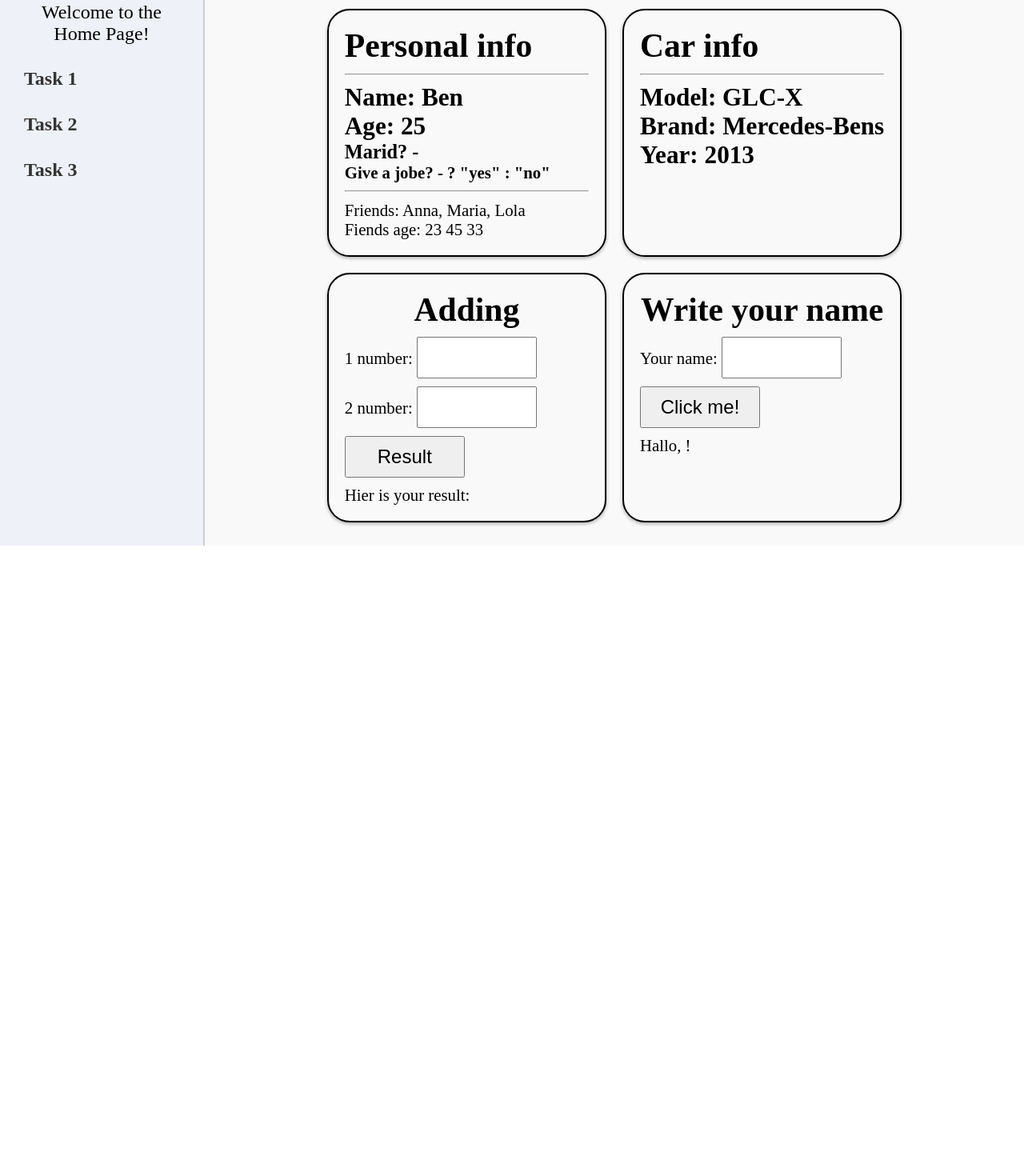
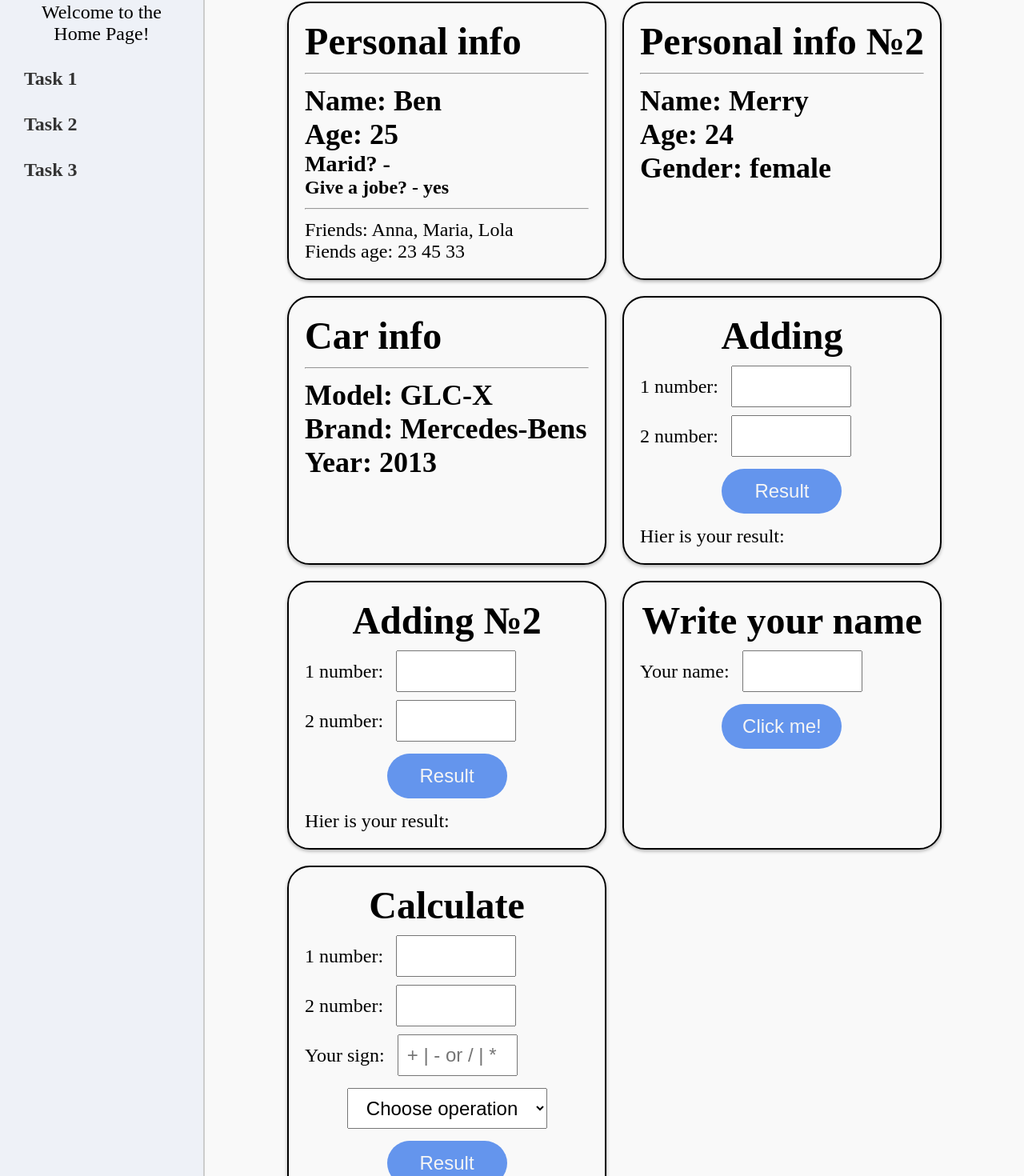
Before and after one commit to KoltLevry/React_third_ts, a React (Vite) app: page /mytask-02 in a window 1280 px wide. Shown: the part 118-1588 px from the top of the page at 80% size. Before the commit the page ends 800 px from the top, so only its background shows below. Built offline with nearby package versions, Linux system fonts and the light colour scheme.

Commit message:
add new task in Home task 1

```diff
--- a/src/components/Navbar/Navbar.css
+++ b/src/components/Navbar/Navbar.css
@@ -22,13 +22,13 @@
 
 .nav-container {
     padding: 10px;
-
 }
 .nav-container ul{
     display: flex;
     justify-content: space-around;
     gap: 100px;
     padding: 10px;
+    width: 100%;
 
 }
 .nav-container li{
@@ -40,11 +40,15 @@
     /* background-color: rgb(39, 100, 191); */
     /* background-color: rgb(104, 161, 247); */
     background-color: rgba(125, 174, 248, 0.644);
+    width: 100%;
+
 }
 .nav-container a{
     list-style: none;
     text-decoration: none;
     color:  rgb(32, 32, 32);
+    width: 100%;
+
 }
 .nav-container a:hover{
     color:  whitesmoke;
@@ -86,12 +90,28 @@
         display: none;
     }
     .nav-container ul{
-        gap:20px;
+        display: flex;
+        justify-content: center;
+        /* align-items: center; */
+        gap: 5%;
+        padding: 10px;
+        width: 100%;
+    }
+    .nav-container ul {
         justify-content: center;
         align-items: center;
+        gap: 20px;
+        width: 100%;
     }
-    /* .navbar-wrapper div{
-        display: none;
 
-    } */
+    .nav-container a:active {
+        color: #fff;
+        background-color: #4287f5;
+        border-radius: 5px;
+    }
+
+    .navbar-wrapper{
+       width: 100vw;
+
+    }
 }
--- a/src/components/pages/Home/Home.css
+++ b/src/components/pages/Home/Home.css
@@ -48,15 +48,24 @@
     flex-direction: column;
     justify-content: center;
     align-items: center;
+    /* bg - for check */
+    /* background-color: red; */
   }
 
+  @media (max-width: 1344px) {
+    .tasks-load-container {
+      padding: 0;
+    }
+}
 
   @media (max-width: 768px) {
-    .home-numbers-container{
+    /* .home-numbers-container{
       display: none;
-    }
-    .tasks-load-containe{
-     font-size: 6px;
+    } */
+    .tasks-load-container{
+     font-size: 16px;
+      /* padding: 0 !important; */
+      max-width: 100vw;
 
     }
   }
--- a/src/components/pages/Home/MyTask_01/MyTask_01.css
+++ b/src/components/pages/Home/MyTask_01/MyTask_01.css
@@ -31,6 +31,40 @@
     padding: 10px;
     font-size: 24px;
 }
+.task-wrapper select{
+    width: 250px;
+    padding: 10px;
+    font-size: 24px;
+    text-align: center;
+    align-self: center;
+   margin: 5px 0 0;
+
+}
+.task-wrapper button {
+   align-self: center;
+   margin: 5px;
+   background-color: cornflowerblue;
+   border-radius: 30px;
+   color: whitesmoke;
+   border: 4px solid transparent;
+}
+.task-wrapper button:hover {
+    transform: scale(1.05);
+    transition: transform 0.3s ease-in-out;
+    cursor: pointer;
+    border: 4px inset rgba(131, 131, 245, 0.719);
+
+}
+.task-wrapper button:active {
+    border: 4px inset blue;
+   background-color: rgba(100, 148, 237, 0.836);
+   transform: scale(0.99);
+
+ }
+
+.task-wrapper label {
+    margin-right: 10px;
+}
 
 .task_3-container h1,
 .task_4-container h1{
@@ -40,18 +74,17 @@
 @media (max-width: 1344px) {
     .task-wrapper {
         grid-template-columns: repeat(2, 1fr);
-    font-size: 1.3rem;
-
+    /* font-size: 1.3rem; */
+        padding: 0;
+        margin: 0;
     }
 }
 
 @media (max-width: 1068px) {
-    .home-numbers-container {
-        display: none;
-    }
+
     .task-wrapper {
         grid-template-columns: 1fr 1fr;
-        font-size: 1.1rem;
+        /* font-size: 1.1rem; */
 
     }
 }
@@ -59,7 +92,5 @@
 @media (max-width: 768px) {
     .task-wrapper {
         grid-template-columns: 1fr;
-        font-size: 0.9rem;
-
     }
 }
--- a/src/components/pages/Home/MyTask_01/MyTask_01.tsx
+++ b/src/components/pages/Home/MyTask_01/MyTask_01.tsx
@@ -3,22 +3,24 @@ import { useState } from "react";
 
 function MyTask_01() {
   // Типи змінних
-  let age: number = 25;
-  let personName: string = "Ben";
-  let isMarid: boolean = false;
+  const age: number = 25;
+  const personName: string = "Ben";
+  // const isMarid: boolean = false;
+  const isMarid: boolean = true;
 
   // Типи масивів
-  let friendsNames: string[] = ["Anna", "Maria", "Lola"];
-  let friendsAge: number[] = [23, 45, 33];
+  const friendsNames: string[] = ["Anna", "Maria", "Lola"];
+  const friendsAge: number[] = [23, 45, 33];
 
   // Об’єкти
-  let person: { name: string; age: number; male: string } = {
+  const person: { name: string; age: number; gender: "male" | "female"} = {
     name: "Merry",
     age: 24,
-    male: "female",
+    gender: "female",
   };
+  // ! юніон тип ("male" | "female"):
 
-  let car: { model: string; brand: string; year: number } = {
+  const car: { model: string; brand: string; year: number } = {
     model: "GLC-X",
     brand: "Mercedes-Bens",
     year: 2013,
@@ -37,10 +39,42 @@ function MyTask_01() {
   const [num1, setNum1] = useState<number>();
   const [num2, setNum2] = useState<number>();
   const [result, setResult] = useState<number>();
-
   const handleAddition = () => {
     setResult(Number(num1) + Number(num2));
   };
+
+  const [num12, setNum12] = useState<number>();
+  const [num22, setNum22] = useState<number>();
+  const [result2, setResult2] = useState<number>();
+  const handleAdditionSecVar = () => {
+    setResult2(add(Number(num12), Number(num22)));
+  }
+
+  const [num123, setNum123] = useState<number>();
+  const [num223, setNum223] = useState<number>();
+  const [userSign, setUserSign] = useState("");
+  const [resultCalc, setResultCalc] = useState<number>();
+
+  const handleCalc = () => {
+    if(userSign === "-") {
+      setResultCalc( Number(num123) - Number(num223))
+      return;
+    }
+    if(userSign === "+") {
+      setResultCalc( Number(num123) + Number(num223))
+      return;
+    }
+    if(userSign === "/") {
+      setResultCalc( Number(num123) / Number(num223))
+      return;
+    }
+    if(userSign === "*") {
+      setResultCalc( Number(num123) * Number(num223))
+      return;
+    } else {
+      setResultCalc("enter the sign!")
+    }
+  }
 
   // * SECOND task continue
   const [name, setName] = useState<string>("");
@@ -59,7 +93,7 @@ function MyTask_01() {
     name: string;
     age: number;
   }
-  let user: User = {
+  const user: User = {
     name: "John",
     age: 25,
   };
@@ -68,7 +102,7 @@ function MyTask_01() {
     title: string;
     pages: number;
   }
-  let book: Book = {
+  const book: Book = {
     title: "Harry Poter",
     pages: 332,
   };
@@ -81,10 +115,17 @@ function MyTask_01() {
         <h2>Name: {personName}</h2>
         <h2>Age: {age}</h2>
         <h3>Marid? - {isMarid}</h3>
-        <h4>Give a jobe? - {isMarid} ? "yes" : "no"</h4>
+        <h4>Give a jobe? - {isMarid ? "yes" : "no"}</h4>
         <hr />
         <p>Friends: {friendsNames.join(", ")}</p>
         <p>Fiends age: {friendsAge.join(" ")}</p>
+      </div>
+      <div className="task_1-container task-card">
+        <h1>Personal info №2</h1>
+        <hr />
+        <h2>Name: {person.name}</h2>
+        <h2>Age: {person.age}</h2>
+        <h2>Gender: {person.gender}</h2>
       </div>
       <div className="task_2-container task-card ">
         <h1>Car info</h1>
@@ -114,6 +155,27 @@ function MyTask_01() {
         <button onClick={handleAddition}>Result</button>
         <p>Hier is your result: {result}</p>
       </div>
+      <div className="task_3-container task-card ">
+        <h1>Adding №2</h1>
+        <div>
+          <label htmlFor="Firstnumber">1 number: </label>
+          <input
+            type="number"
+            value={num12}
+            onChange={(e) => setNum12(e.target.value)}
+          />
+        </div>
+        <div>
+          <label htmlFor="Secondnumber">2 number: </label>
+          <input
+            type="number"
+            value={num22}
+            onChange={(e) => setNum22(e.target.value)}
+          />
+        </div>
+        <button onClick={handleAdditionSecVar}>Result</button>
+        <p>Hier is your result: {result2}</p>
+      </div>
       <div className="task_4-container task-card ">
         <h1>Write your name</h1>
         <div>
@@ -121,11 +183,61 @@ function MyTask_01() {
           <input
             type="string"
             value={name}
-            onChange={(e) => setGreeting(e.target.value)}
+            onChange={(e) => setName(e.target.value)}
           />
         </div>
         <button onClick={handleGreeting}>Click me!</button>
-        <p>Hallo, {greeting}!</p>
+        <p>{greeting}</p>
+      </div>
+      <div className="task_3-container task-card ">
+        <h1>Calculate</h1>
+        <div>
+          <label htmlFor="Firstnumber">1 number: </label>
+          <input
+            type="number"
+            value={num123}
+            onChange={(e) => setNum123(e.target.value)}
+          />
+        </div>
+        <div>
+          <label htmlFor="Secondnumber">2 number: </label>
+          <input
+            type="number"
+            value={num223}
+            onChange={(e) => setNum223(e.target.value)}
+          />
+        </div>
+        <div>
+          <label htmlFor="Thirdsign">Your sign: </label>
+          <input
+            type="string"
+            value={userSign}
+            placeholder="+ | - or / | *"
+            onChange={(e) => setUserSign(e.target.value)}
+          />
+        </div>
+        <select
+            name="theSign"
+            value={userSign}
+            onChange={ (e) => setUserSign(e.target.value)}
+          >
+            <option value="">Choose operation</option>
+            <option value="+">+</option>
+            <option value="-">-</option>
+            <option value="/">/</option>
+            <option value="*">*</option>
+          </select>
+        <button onClick={handleCalc}>Result</button>
+        <p>Hier is your result: {resultCalc}</p>
+        <button
+          onClick={ () => {
+            setNum123(0);
+            setNum223(0);
+            setUserSign("");
+            setResultCalc(0);
+          }}>
+          Reset
+        </button>
       </div>
     </div>
   );
```
